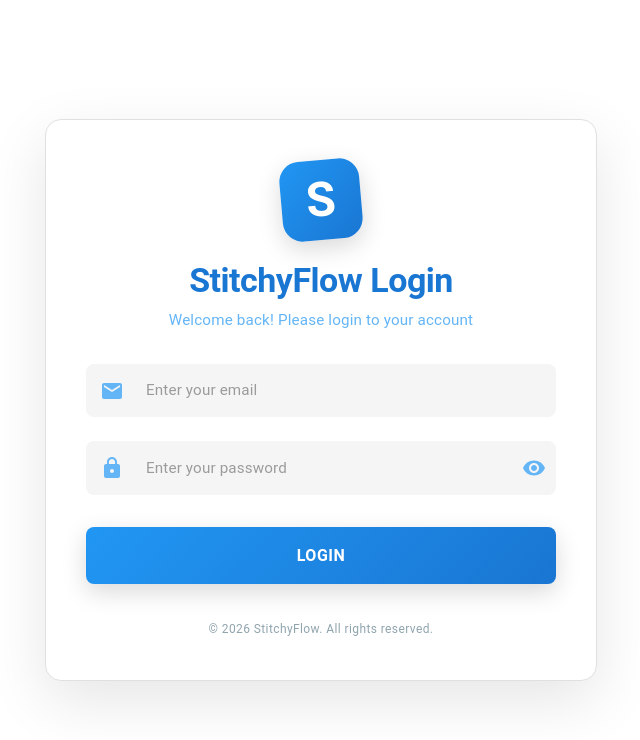
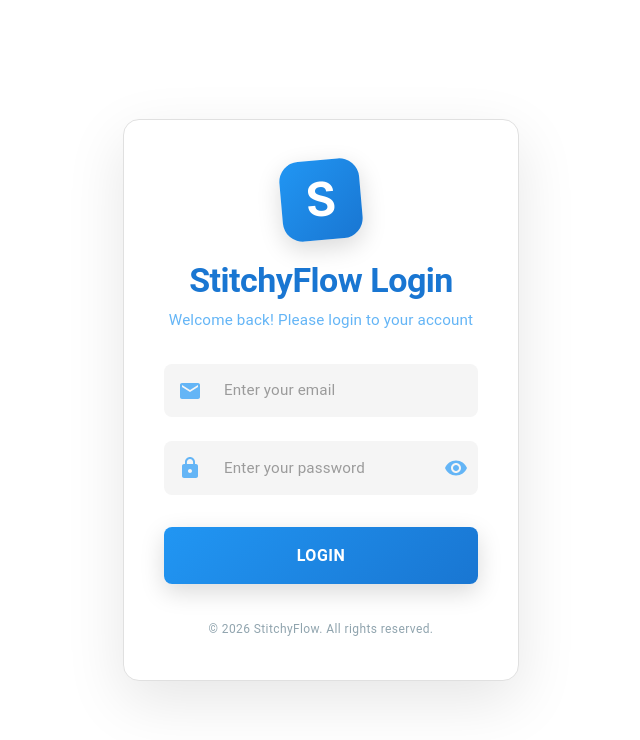
Before and after one commit to mohammadkalim/stitchyflow, a React (Create React App) app in the folder StitchyFlow/admin/: page /login in a window 1280 px wide. Shown: the top 740 px of the page, without its empty margins (319-959 px from the left). Built offline with nearby package versions, Linux system fonts and the light colour scheme.

Commit message:
Changed lock icon to letter S and kept popup at original smaller size

```diff
--- a/StitchyFlow/admin/src/pages/Login.js
+++ b/StitchyFlow/admin/src/pages/Login.js
@@ -31,7 +31,7 @@ function Login() {
       bgcolor: '#ffffff',
       position: 'relative'
     }}>
-      <Container maxWidth="sm" sx={{ position: 'relative', zIndex: 1 }}>
+      <Container maxWidth="xs" sx={{ position: 'relative', zIndex: 1 }}>
         <Paper elevation={24} sx={{
           p: 5,
           borderRadius: 4,
```
Also changed, not shown: 1 other file (tests, documents, lock files or other folders).
